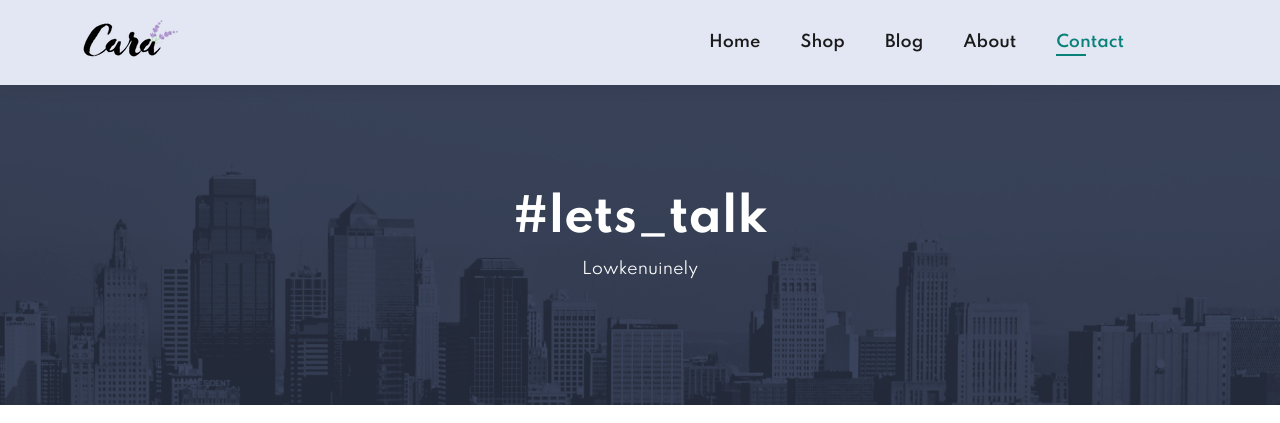
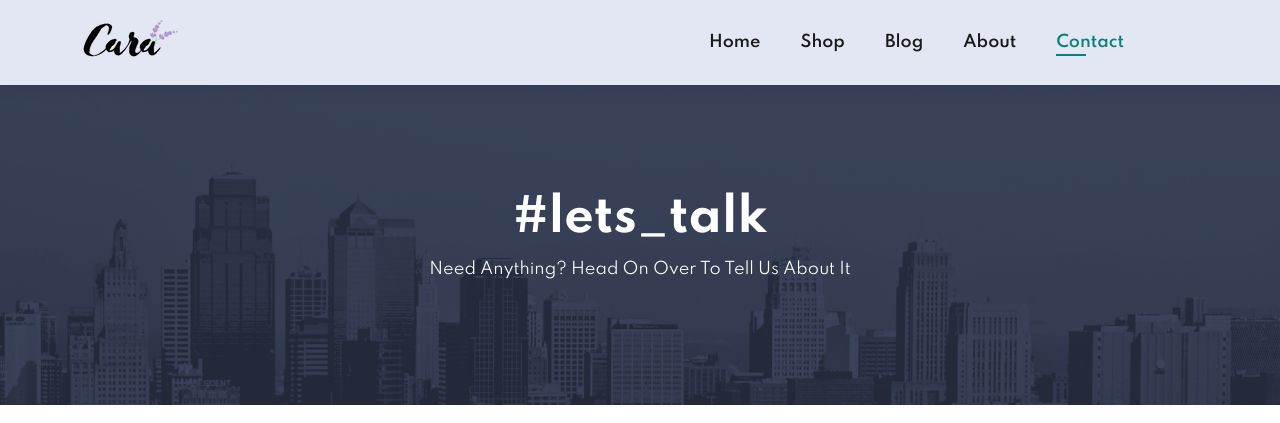
Before and after one commit to Michouli/Ecommerce-Website, a plain HTML site: page contact.html in a window 1280 px wide. Shown: the top 423 px of the page. Drawn offline with Linux system fonts and the light colour scheme.

Commit message:
Revise contact.html for improved layout and text
Updated contact page content and structure.

```diff
--- a/contact.html
+++ b/contact.html
@@ -31,7 +31,7 @@
     </section>
     <section id="page-header" class="about-header">
         <h2>#lets_talk</h2>
-        <p>Lowkenuinely</p>
+        <p>Need Anything? Head On Over To Tell Us About It</p>
     </section>
     <section id="contact-details" class="section-p1">
         <div class="details">
```
